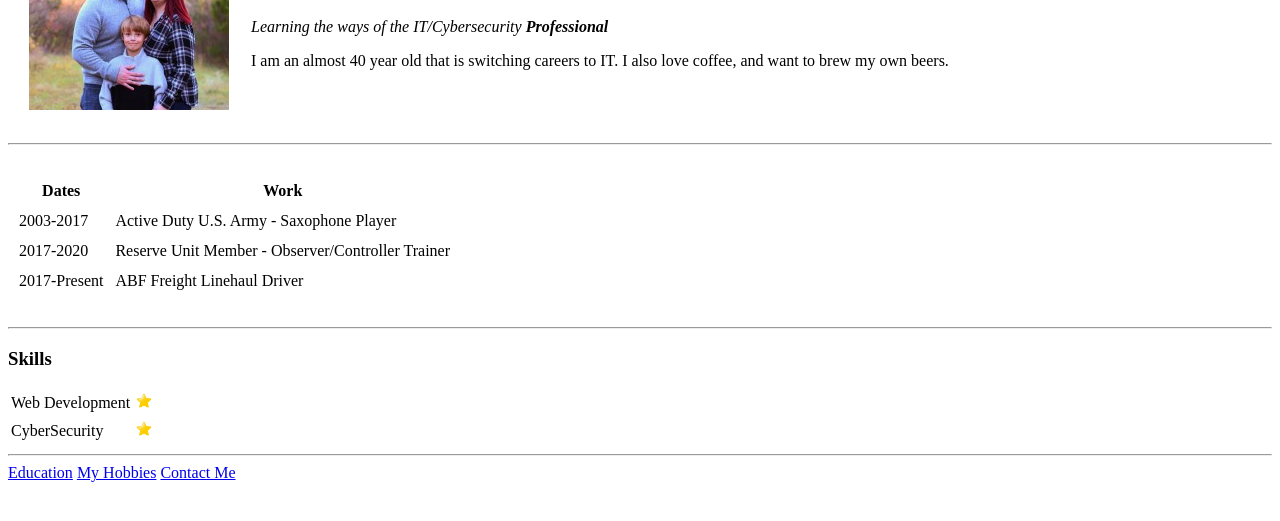
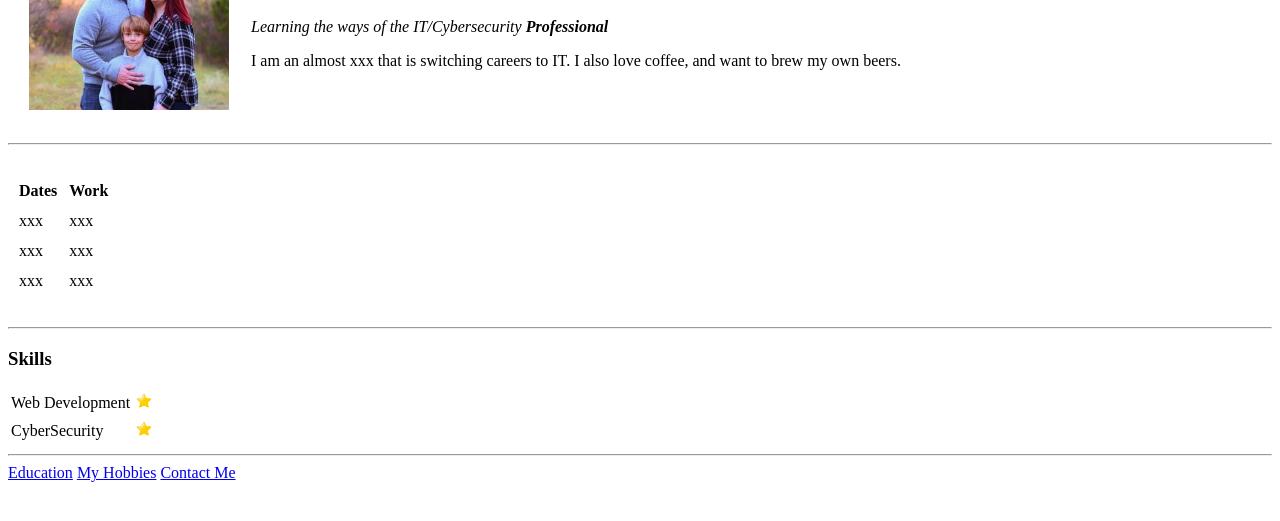
Before and after one commit to MaLsR1586/CV-Website, a plain HTML site: page index.html in a window 1280 px wide. Shown: the part 119-640 px from the top of the page. Drawn offline with Linux system fonts and the light colour scheme; files whose address does not match are found by name.

Commit message:
Update index.html

```diff
--- a/index.html
+++ b/index.html
@@ -10,7 +10,7 @@
                 <td><img src="Images/Shank Family.jpeg" alt="Shank Family Picture"></td>
                 <td><h1>James Shank</h1>
                     <p><em>Learning the ways of the IT/Cybersecurity <strong>Professional</strong></em></p>
-                    <p>I am an almost 40 year old that is switching careers to IT. I also love coffee, and want to brew my own beers.</p></td>
+                    <p>I am an almost xxx that is switching careers to IT. I also love coffee, and want to brew my own beers.</p></td>
             </tr>
         </table>
         <hr>
@@ -24,16 +24,16 @@
             </thead>
             <tbody>
                 <tr>
-                    <td>2003-2017</td>
-                    <td>Active Duty U.S. Army - Saxophone Player</td>
+                    <td>xxx</td>
+                    <td>xxx</td>
                 </tr>
                 <tr>
-                    <td>2017-2020</td>
-                    <td>Reserve Unit Member - Observer/Controller Trainer</td>
+                    <td>xxx</td>
+                    <td>xxx</td>
                 </tr>
                 <tr >
-                    <td>2017-Present</td>
-                    <td>ABF Freight Linehaul Driver</td>
+                    <td>xxx</td>
+                    <td>xxx</td>
                 </tr>
             </tbody>
 
@@ -44,11 +44,11 @@
         <table>
             <tr>
                 <td>Web Development</td>
-                <td><img src="/home/malsr/Web Development/HTML Personal Site/Images/istockphoto-1124719195-612x612.jpg" height="20" width="20" alt="star"></td>
+                <td><img src="Images/istockphoto-1124719195-612x612.jpg" height="20" width="20" alt="star"></td>
             </tr>
             <tr>
                 <td>CyberSecurity</td>
-                <td><img src="/home/malsr/Web Development/HTML Personal Site/Images/istockphoto-1124719195-612x612.jpg" height="20" width="20" alt="star"></td>
+                <td><img src="Images/istockphoto-1124719195-612x612.jpg" height="20" width="20" alt="star"></td>
             </tr>
         </table>
         <hr>
```
